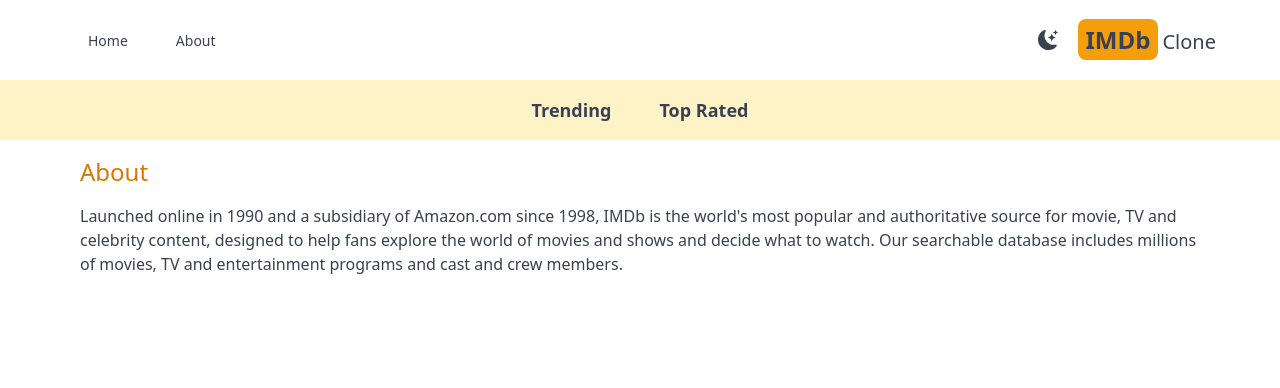
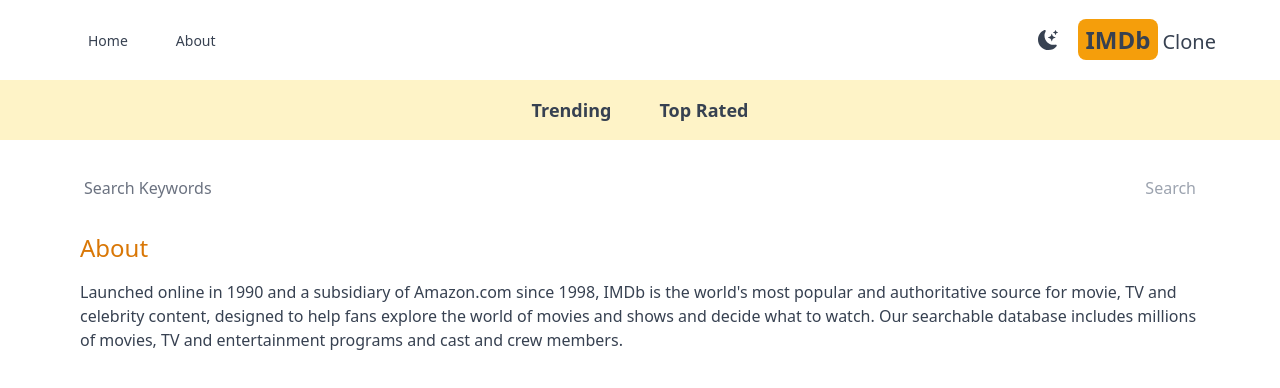
Before and after one commit to chrisdav6/nextjs13-imdb, a Next.js app: page /about in a window 1280 px wide. Shown: the top 388 px of the page. Built offline with nearby package versions, Linux system fonts and the light colour scheme.

Commit message:
Created SearchBox component

```diff
--- /dev/null
+++ b/app/components/SearchBox.js
@@ -0,0 +1,38 @@
+'use client';
+import { useState } from 'react';
+import { useRouter } from 'next/navigation';
+
+const SearchBox = () => {
+  const [search, setSearch] = useState('');
+  const router = useRouter();
+
+  const handleSubmit = (e) => {
+    e.preventDefault();
+    if (!search) return;
+    router.push(`/search/${search}`);
+  };
+
+  return (
+    <form
+      onSubmit={handleSubmit}
+      className='flex max-w-6xl mx-auto items-center justify-between px-5 mt-5'
+    >
+      <input
+        className='w-full h-14 rounded-sm placeholder-gray-500 outline-none bg-transparent flex-1'
+        type='text'
+        placeholder='Search Keywords'
+        value={search}
+        onChange={(e) => setSearch(e.target.value)}
+      />
+      <button
+        type='submit'
+        className='text-amber-600 disabled:text-gray-400'
+        disabled={!search}
+      >
+        Search
+      </button>
+    </form>
+  );
+};
+
+export default SearchBox;
--- a/app/layout.js
+++ b/app/layout.js
@@ -1,5 +1,7 @@
 import Header from './components/Header';
 import Navbar from './components/Navbar';
+import SearchBox from './components/SearchBox';
+
 import Providers from './Providers';
 import './globals.css';
 
@@ -15,6 +17,7 @@ export default function RootLayout({ children }) {
         <Providers>
           <Header />
           <Navbar />
+          <SearchBox />
           {children}
         </Providers>
       </body>
```
